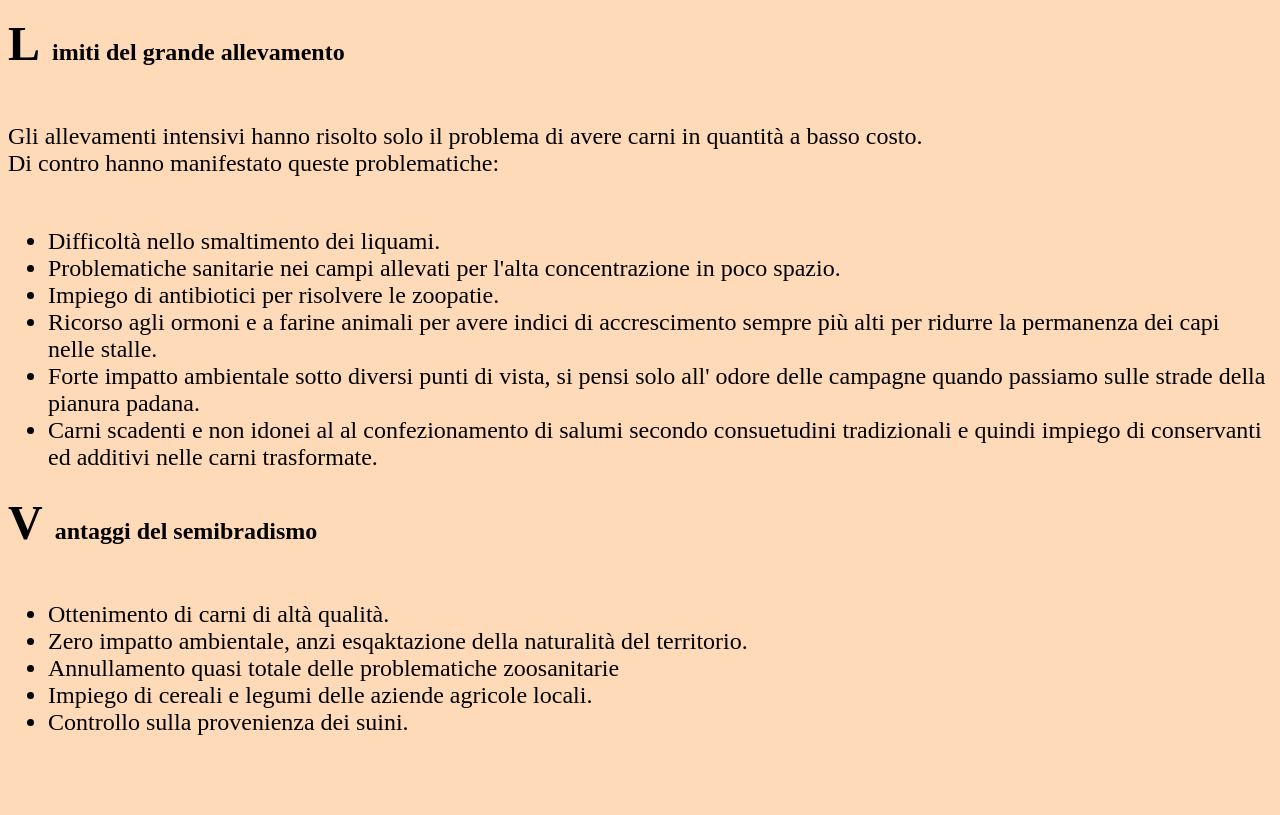
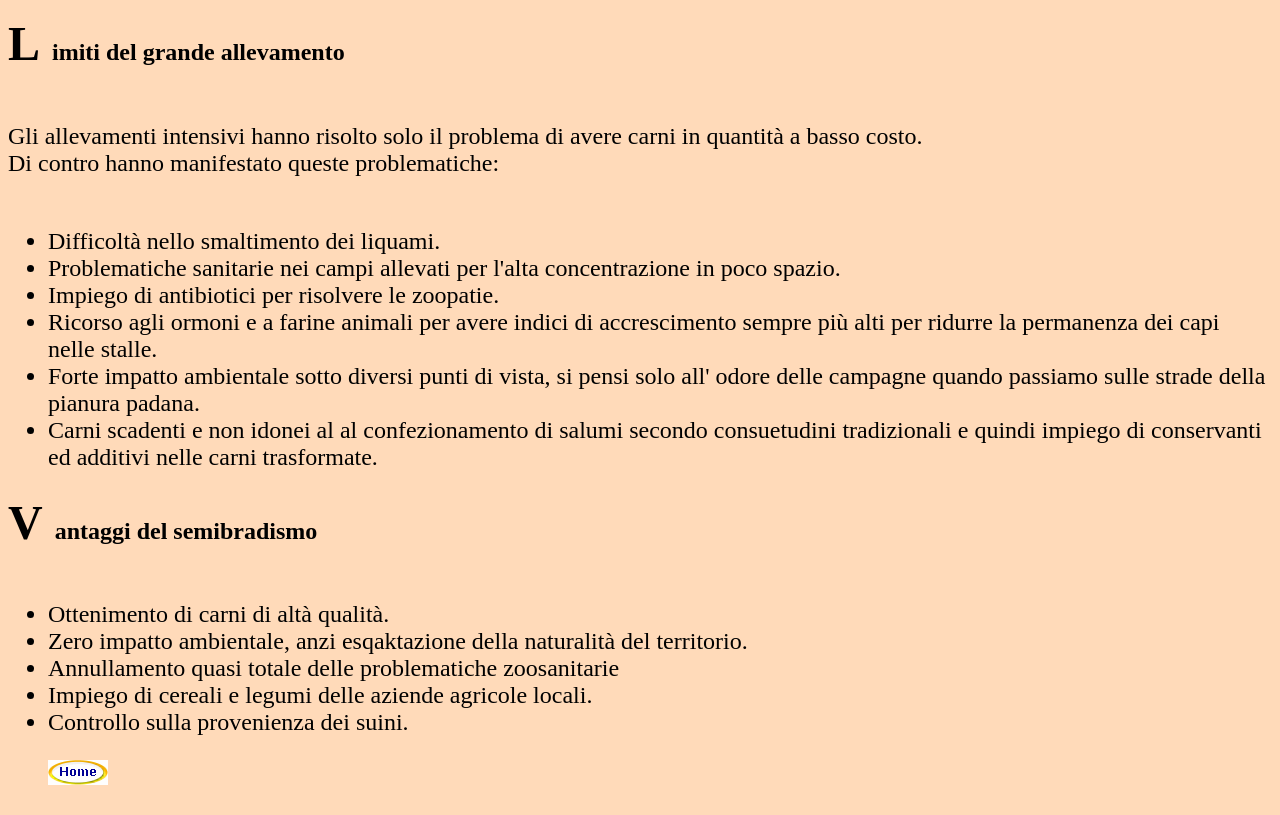
Before and after one commit to gdonnoh/maiali, a plain HTML site: page gabriele allevamento.html in a window 1280 px wide. Shown: the part 781-1596 px from the top of the page. Before the commit the page ends 1541 px from the top, so only its background shows below. Drawn offline with Linux system fonts and the light colour scheme.

Commit message:
Update gabriele allevamento.html

```diff
--- a/gabriele allevamento.html
+++ b/gabriele allevamento.html
@@ -79,20 +79,14 @@
 			<li> Controllo sulla provenienza dei suini. </li>
 			<P align="left">
 				</body>
-				<font color="blue">
-					<font size="3"> <A
-							HREF="index.html"><IMG
-								src="Home.gif
-						</A></font></IMG>
-			</P>
-		</ul>
-	</font>
-</font></IMG></P>
-</body>
-
-
-</A></font>
-</font>
+				</body>
+<P align="left">
+	</body>
+	<font color="blue">
+		<font size="3"> <A
+				HREF="index.html"><IMG
+					src="Home.gif">
+			</A></font></IMG>
 </P>
 </ul>
 </font>
```
